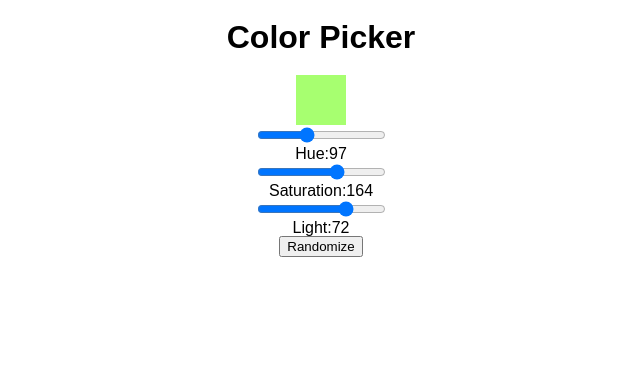
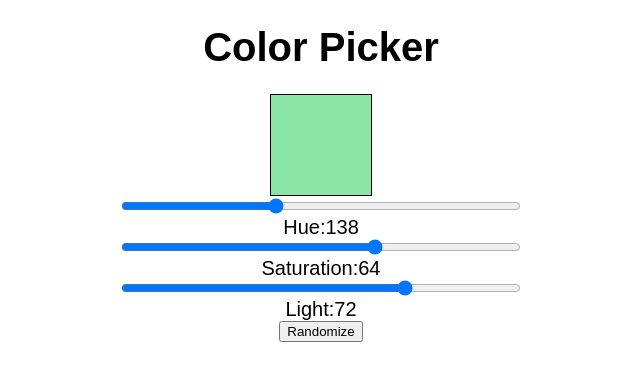
Before and after one commit to foxamanda2/color-picker, a React (Create React App) app: page / in a window 1280 px wide. Shown: the top 380 px of the page, without its empty margins (319-959 px from the left). Built offline with nearby package versions, Linux system fonts and the light colour scheme.

Commit message:
Random Button Not working

```diff
--- a/src/App.jsx
+++ b/src/App.jsx
@@ -2,29 +2,26 @@ import React, { Component } from 'react'
 
 export class App extends Component {
   state = {
-    hue: Math.floor(Math.random() * 255),
-    saturation: Math.floor(Math.random() * 255),
+    hue: Math.floor(Math.random() * 360),
+    saturation: Math.floor(Math.random() * 100),
     light: Math.floor(Math.random() * 100),
   }
 
   handleOnChangeHue = event => {
     this.setState({ hue: event.target.value })
-    console.log(this.state.hue)
   }
+
   handleOnChangeSaturation = event => {
     this.setState({ saturation: event.target.value })
-    console.log(this.state.saturation)
   }
+
   handleOnChangeLight = event => {
     this.setState({ light: event.target.value })
-    console.log(this.state.light)
   }
-  // componentDidMount(event) {
-  //   let random = Math.floor(Math.random() * 255)
-  //   this.setState({ hue: event.target.random }),
-  //     this.setState({ saturation: event.target.random }),
-  //     this.setState({ light: event.target.random })
-  // }
+
+  handleOnClick() {
+    this.setState({ hue: Math.floor(Math.random() * 360) })
+  }
 
   render() {
     return (
@@ -41,7 +38,7 @@ export class App extends Component {
             className="hue-slider"
             type="range"
             min={0}
-            max={255}
+            max={360}
             value={this.state.hue}
             onChange={this.handleOnChangeHue}
           />
@@ -50,7 +47,7 @@ export class App extends Component {
             className="saturation-slider"
             type="range"
             min={0}
-            max={255}
+            max={100}
             value={this.state.saturation}
             onChange={this.handleOnChangeSaturation}
           />
@@ -65,7 +62,7 @@ export class App extends Component {
           />
           <div className="light">Light:{this.state.light}</div>
         </div>
-        <button onClick={this.componentDidMount}>Randomize</button>
+        <button onClick={this.handleOnClick}>Randomize</button>
       </div>
     )
   }
--- a/src/index.scss
+++ b/src/index.scss
@@ -26,9 +26,14 @@ h2 {
 }
 div {
   text-align: center;
+  font-size: 20px;
+}
+input {
+  width: 400px;
 }
 .ColorBox {
-  width: 50px;
-  height: 50px;
+  width: 100px;
+  height: 100px;
   margin: 0px auto;
+  border: thin solid black;
 }
```
